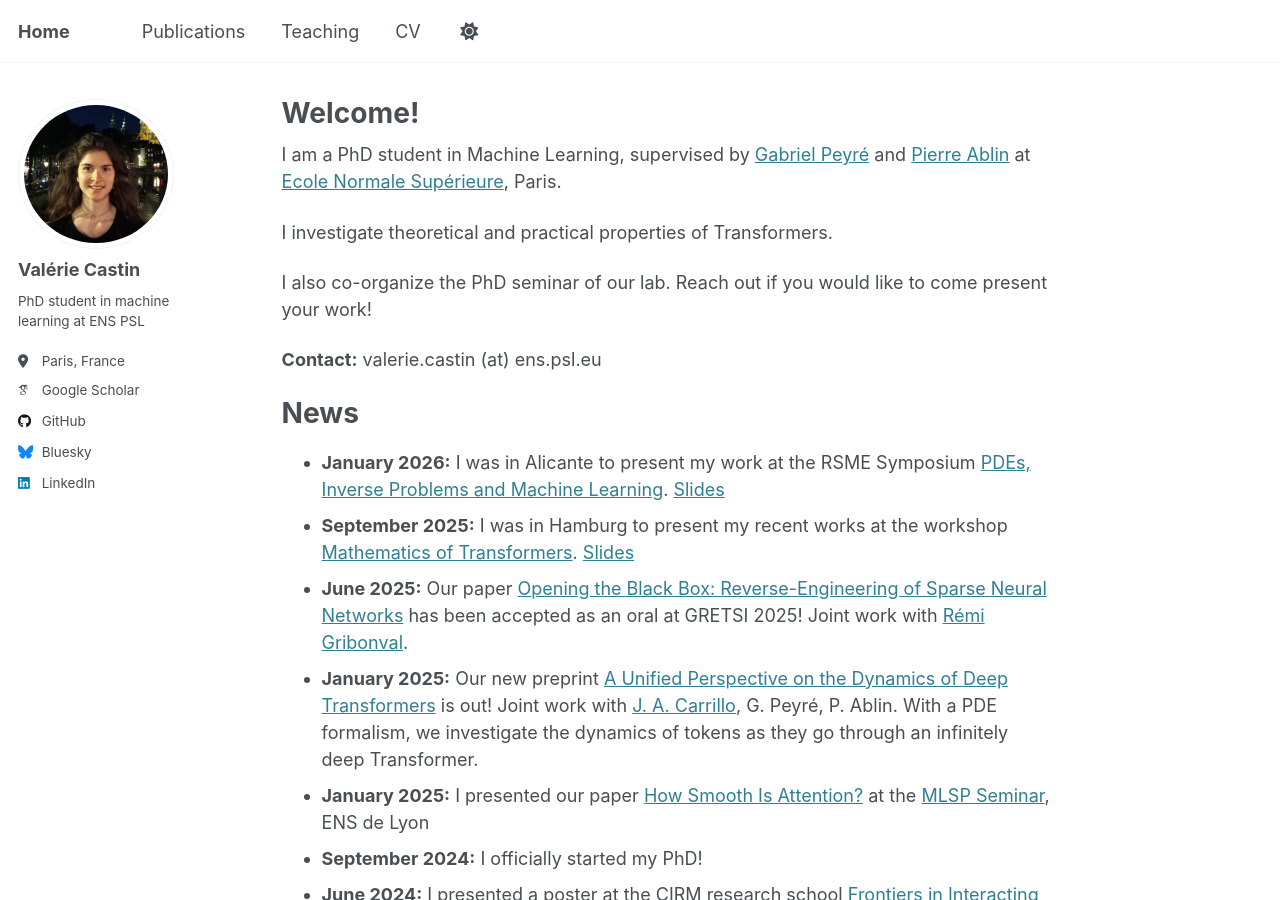
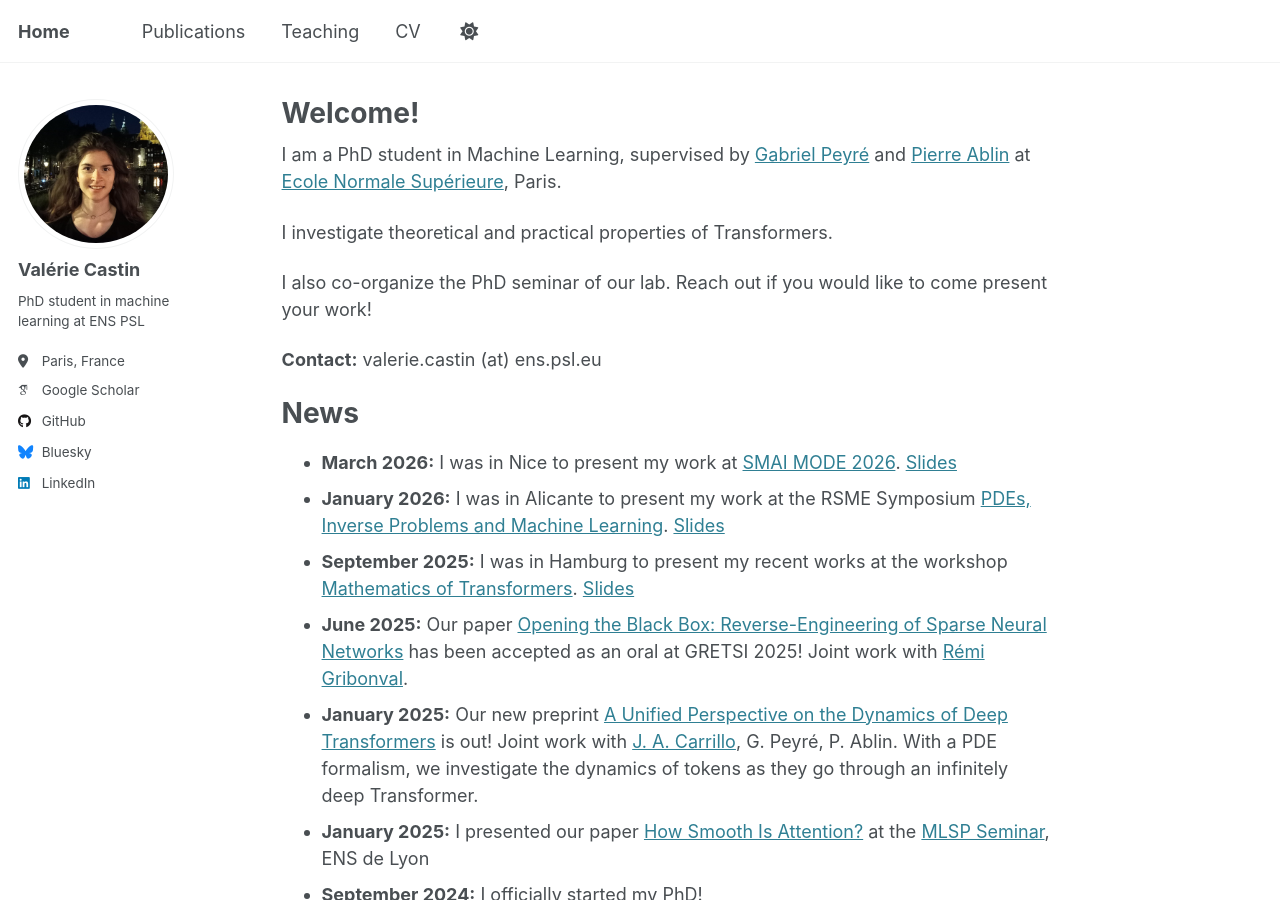
Before and after one commit to vcastin/vcastin.github.io, a Jekyll site: the page built from _pages/about.md, in a window 1280 px wide and 900 px high. Built offline with Jekyll 4.4.1, drawn with Linux system fonts in a browser that asks for light colours; some web fonts are replaced.

Commit message:
updated news

```diff
--- a/_pages/about.md
+++ b/_pages/about.md
@@ -17,6 +17,7 @@ I also co-organize the PhD seminar of our lab. Reach out if you would like to co
 
 News
 ======
+- **March 2026:** I was in Nice to present my work at [SMAI MODE 2026](https://mode2026.sciencesconf.org/resource/page/id/5). [Slides](http://vcastin.github.io/files/diapos/26_03_19_nice.pdf)
 - **January 2026:** I was in Alicante to present my work at the RSME Symposium [PDEs, Inverse Problems and Machine Learning](https://2026.bienalrsme.com/sites/default/files/Partial_Differential_Equations_Inverse_Problems_and_Machine_Learning.pdf). [Slides](http://vcastin.github.io/files/diapos/2026_01_alicante.pdf)
 - **September 2025:** I was in Hamburg to present my recent works at the workshop [Mathematics of Transformers](https://helmholtz-imaging.de/news/mathematics-of-transformers/). [Slides](http://vcastin.github.io/files/diapos/2025_09_hamburg.pdf)
 - **June 2025:** Our paper [Opening the Black Box: Reverse-Engineering of Sparse Neural Networks](https://univ-lyon3.hal.science/hal-05136482v1) has been accepted as an oral at GRETSI 2025! Joint work with [Rémi Gribonval](https://perso.ens-lyon.fr/remi.gribonval/).
```
